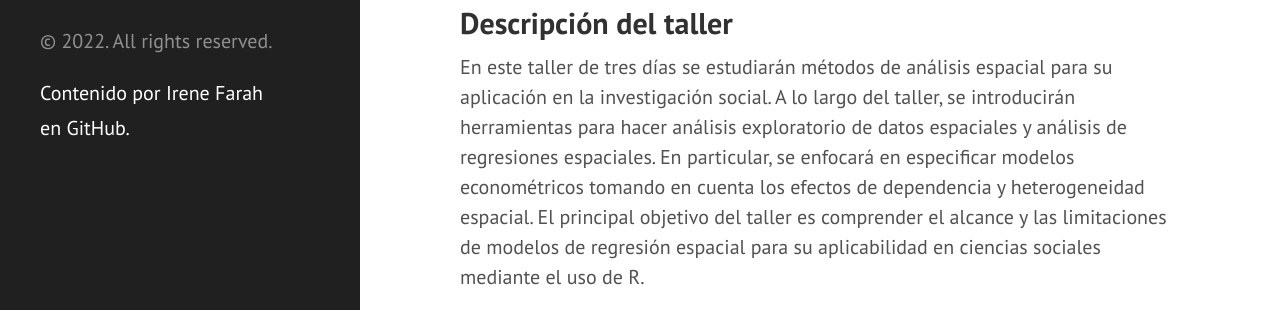
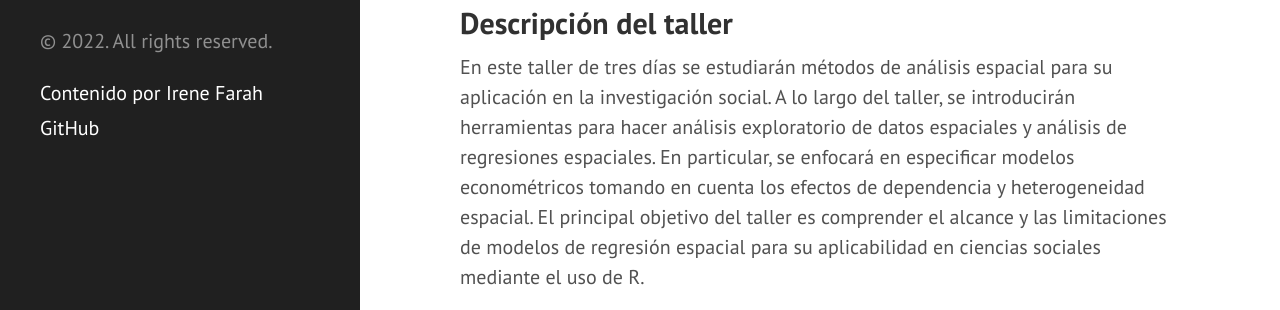
Before and after one commit to ifarah/sp_reg, a Jekyll site: the page built from index.md, in a window 1280 px wide. Shown: the part 446-756 px from the top of the page. Built offline with Jekyll 4.4.1, drawn with Linux system fonts in a browser that asks for light colours; the list of posts is cut into pages by our own code.

Commit message:
Update sidebar.html

```diff
--- a/_includes/sidebar.html
+++ b/_includes/sidebar.html
@@ -75,7 +75,7 @@
     <p>&copy; {{ site.time | date: '%Y' }}. All rights reserved.</p>
 
     <a class="sidebar-nav-item" href="https://ifarah.github.io./">Contenido por Irene Farah</a>
-    <a class="sidebar-nav-item" href="{{ site.github.repo }}">en GitHub.</a>
+    <a class="sidebar-nav-item" href="{{ site.github.repo }}">GitHub</a>
 
   </div>
 </div>
```
